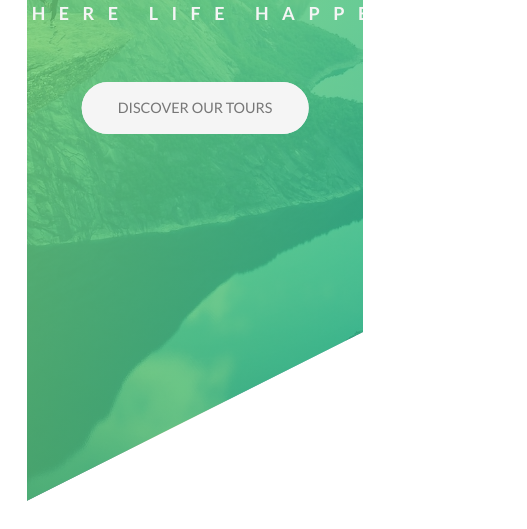
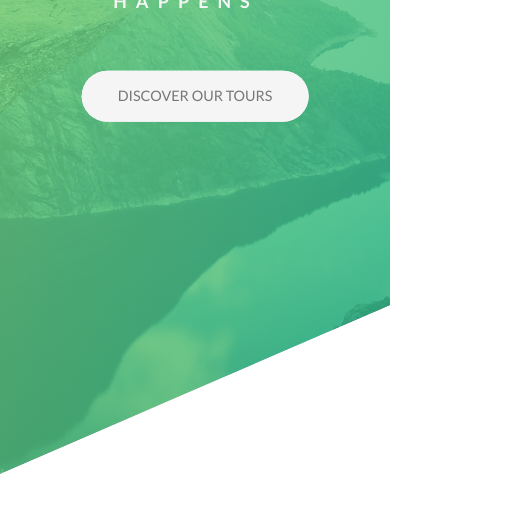
Before and after one commit to tenongene/Advanced-Html-CSS-Sass, a website: page index.html in a window 390 px wide. Shown: the part 328-857 px from the top of the page, 527 px wide, since content can reach past the window. Drawn offline with Linux system fonts and the light colour scheme.

Commit message:
Completed Media Queries

```diff
--- a/sass/abstracts/_variables.scss
+++ b/sass/abstracts/_variables.scss
@@ -21,5 +21,6 @@ $color-grey-light-2: #d4cfcf;
 $grid-width: 114rem;
 $gutter-vertical: 8rem;
 $gutter-horizontal: 6rem;
+$gutter-vertical-small: 6rem
 
 $default-font-size: 1.6rem;
--- a/sass/base/_base.scss
+++ b/sass/base/_base.scss
@@ -28,4 +28,9 @@ html {
 
 body {
    box-sizing: border-box;
+   padding: 3rem;
+
+   @include respond(tab-port) {
+      padding: 0;
+   }
 }
--- a/sass/base/_typography.scss
+++ b/sass/base/_typography.scss
@@ -4,7 +4,6 @@ body {
    font-size: 1.6rem;
    line-height: 1.7;
    color: $color-grey-dark;
-  padding: 3rem;
 
    box-sizing: border-box;
 }
@@ -25,6 +24,12 @@ body {
       animation-name: moveInLeft;
       animation-duration: 1s;
       animation-timing-function: ease-out;
+
+      @include respond(phone) {
+         //media query mixin for phone
+         letter-spacing: 1rem;
+         font-family: 5rem;
+      }
    }
    /* animation-delay: 3s;
     animation-iteration-count: 3;
@@ -38,6 +43,11 @@ body {
       transform: translateX(-1rem);
 
       animation: moveInRight 1s ease-out;
+
+      @include respond(phone) {
+         letter-spacing: 1rem;
+         font-family: 5rem;
+      }
    }
 }
 
@@ -51,6 +61,15 @@ body {
    color: transparent;
    letter-spacing: 0.2rem;
    transition: all 0.2s;
+
+
+  @include respond(tab-port) {
+      font-size: 3rem;
+    }
+
+  @include respond(tab-port) {
+      font-size: 2.5rem;
+    }
 
    &:hover {
       transform: skewY(2deg) skewX(15deg) scale(1.1);
--- a/sass/layout/_grid.scss
+++ b/sass/layout/_grid.scss
@@ -3,7 +3,10 @@
    margin: 0 auto;
 
    &:not(:last-child) {
-    margin-bottom: $gutter-vertical;
+      margin-bottom: $gutter-vertical-small;
+
+      @include respond(tab-port) {
+         margin-bottom: $gutter-vertical-small;
       }
 
       @include clearfix;
@@ -13,6 +16,14 @@
 
          &:not(:last-child) {
             margin-right: $gutter-horizontal;
+
+            @include respond(tab-port) {
+               margin-right: 0;
+            }
+         }
+
+         @include respond(tab-port) {
+            width: 100% !important;
          }
       }
 
@@ -40,3 +51,4 @@
          width: calc(3 * ((100% - 3 * #{$gutter-horizontal}) / 4) + 2 * #{$gutter-horizontal});
       }
    }
+}
```
Also changed, not shown: css/style.css, index.html (line endings or trailing spaces). Lines whose indentation alone changed are shown as unchanged.
